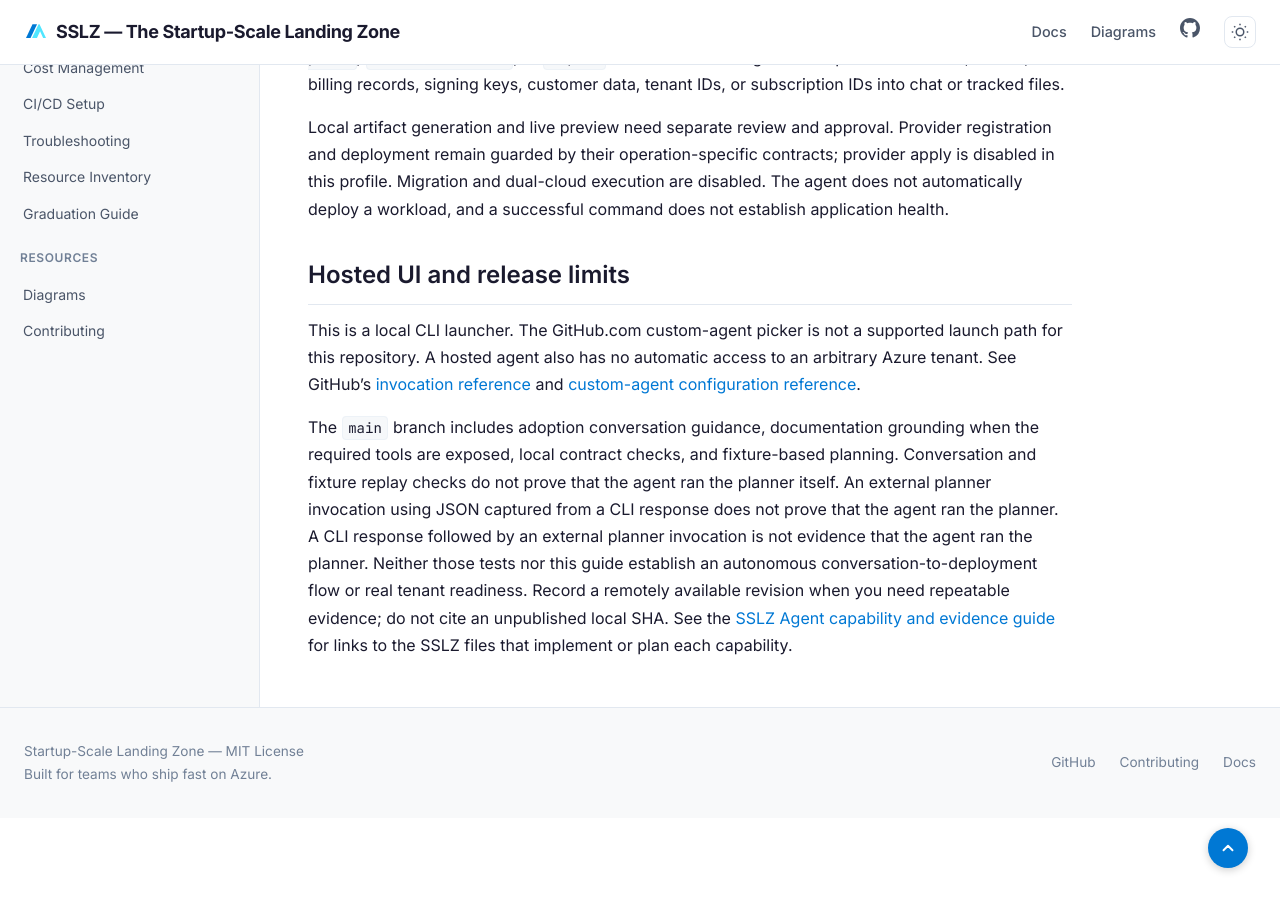
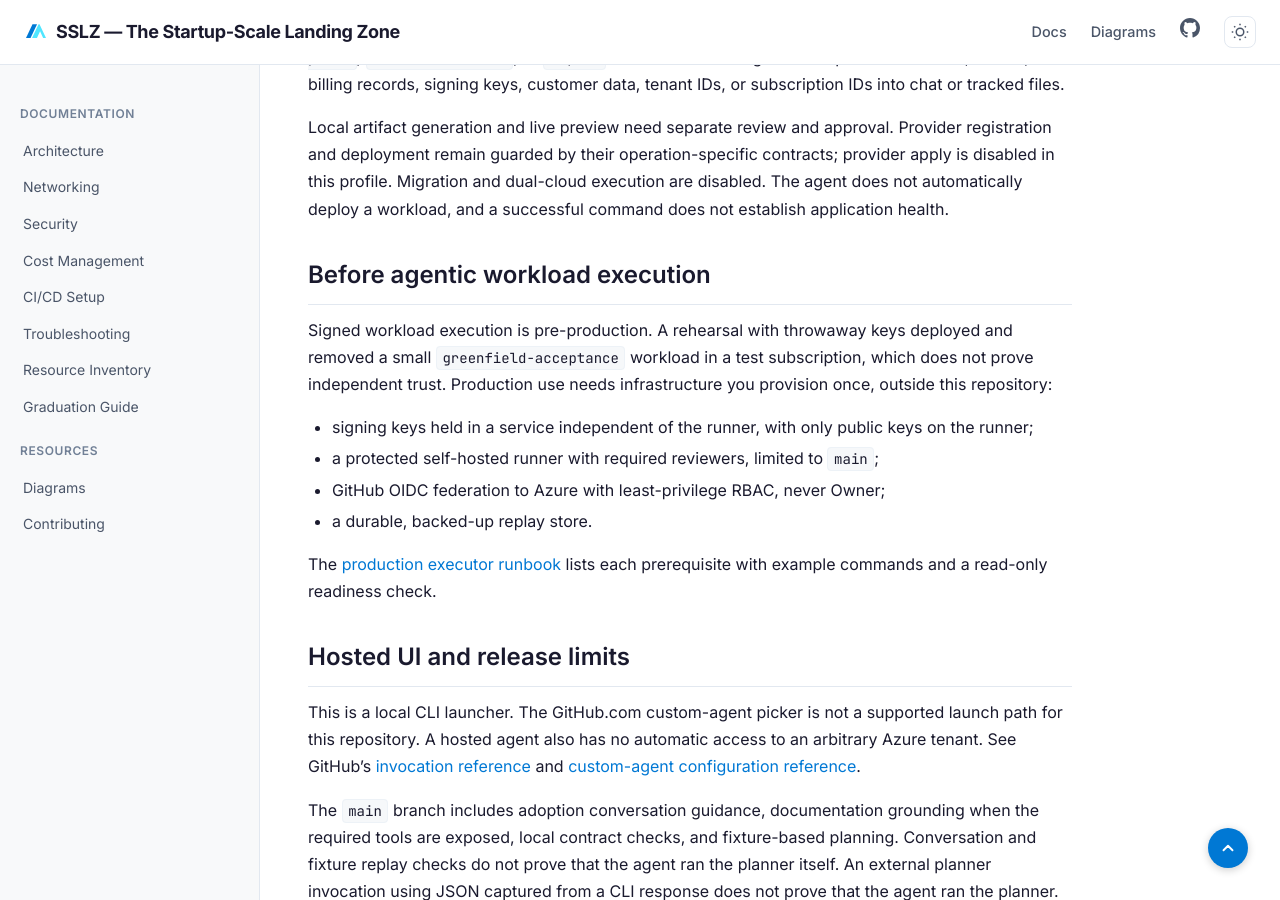
Before and after one commit to ricmmartins/sslz, a Jekyll site: the page built from use-sslz-agent.md, in a window 1280 px wide and 900 px high, scrolled down 4580 px. Built offline with Jekyll 4.4.1, drawn with Linux system fonts in a browser that asks for light colours.

Commit message:
Add agentic execution prerequisites to the Use SSLZ Agent page

```diff
--- a/use-sslz-agent.md
+++ b/use-sslz-agent.md
@@ -175,6 +175,21 @@
 dual-cloud execution are disabled. The agent does not automatically deploy a workload, and a successful command does
 not establish application health.
 
+## Before agentic workload execution
+
+Signed workload execution is pre-production. A rehearsal with throwaway keys deployed and removed a small
+`greenfield-acceptance` workload in a test subscription, which does not prove independent trust. Production use needs
+infrastructure you provision once, outside this repository:
+
+- signing keys held in a service independent of the runner, with only public keys on the runner;
+- a protected self-hosted runner with required reviewers, limited to `main`;
+- GitHub OIDC federation to Azure with least-privilege RBAC, never Owner;
+- a durable, backed-up replay store.
+
+The
+[production executor runbook](https://github.com/ricmmartins/sslz/blob/main/docs/production-executor.md#prerequisites-before-agentic-execution)
+lists each prerequisite with example commands and a read-only readiness check.
+
 ## Hosted UI and release limits
 
 This is a local CLI launcher. The GitHub.com custom-agent picker is not a supported launch path for this repository.
```
